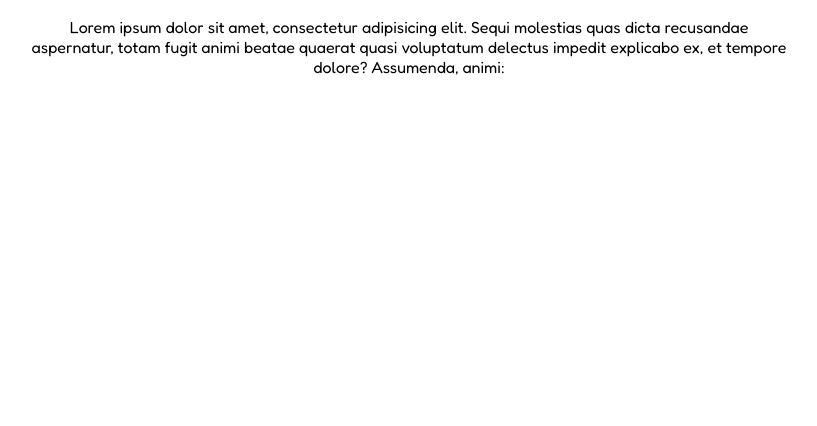
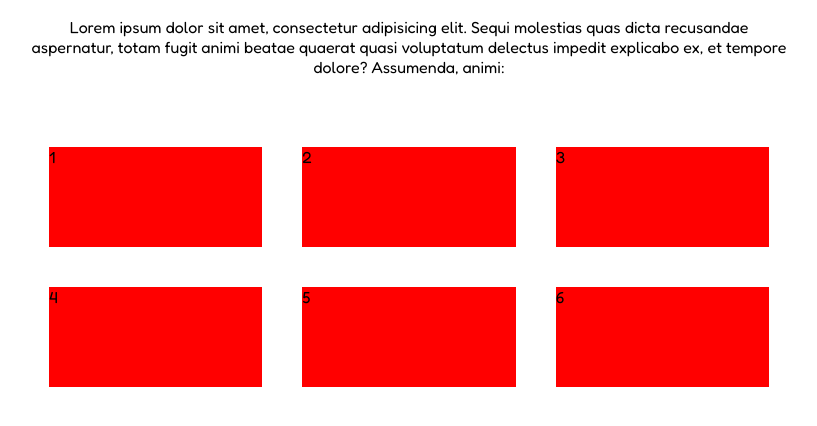
Before and after one commit to Francesco-Msc/html-css-flex-cards, a plain HTML site: page index.html in a window 1280 px wide. Shown: the part 122-548 px from the top of the page, without its empty margins (231-1048 px from the left). Drawn offline with Linux system fonts and the light colour scheme.

Commit message:
created grid

```diff
--- a/css/style.css
+++ b/css/style.css
@@ -13,14 +13,49 @@ body{
     padding: 0 260px;
 }
 
+/************
+HEADER
+************/
+
 h1{
     text-align: center;
     padding: 40px;
     color: #E53170;
 }
 
+/************
+CONTENT
+************/
+
 .paragph{
     text-align: center;
     display: inline-block;
     margin: 20px 0 50px 0;
 }
+
+/************
+GRID
+************/
+
+.container{
+    max-width: 100%;
+    /* background-color: green; */
+}
+
+.row{
+    display: flex;
+    flex-wrap: wrap;
+}
+
+.col{
+    width: calc(100%/ 3 );
+    /* border: 1px solid black; */
+    padding: 20px;
+}
+
+
+
+.col > div{
+    background-color: red;
+    height: 100px;
+}
--- a/index.html
+++ b/index.html
@@ -11,11 +11,35 @@
 </head>
 
 <body>
+    <!-- page header -->
     <header>
         <h1>Meet Our Team</h1>
     </header>
+    <!-- content -->
     <main>
         <p class="paragph">Lorem ipsum dolor sit amet, consectetur adipisicing elit. Sequi molestias quas dicta recusandae aspernatur, totam fugit animi beatae quaerat quasi voluptatum delectus impedit explicabo ex, et tempore dolore? Assumenda, animi:</p>
+        <section class="container">
+            <div class="row">
+                <div class="col">
+                    <div>1</div>
+                </div>
+                <div class="col">
+                    <div>2</div>
+                </div>
+                <div class="col">
+                    <div>3</div>
+                </div>
+                <div class="col">
+                    <div>4</div>
+                </div>
+                <div class="col">
+                    <div>5</div>
+                </div>
+                <div class="col">
+                    <div>6</div>
+                </div>
+            </div>
+        </section>
     </main>
 </body>
 
```
